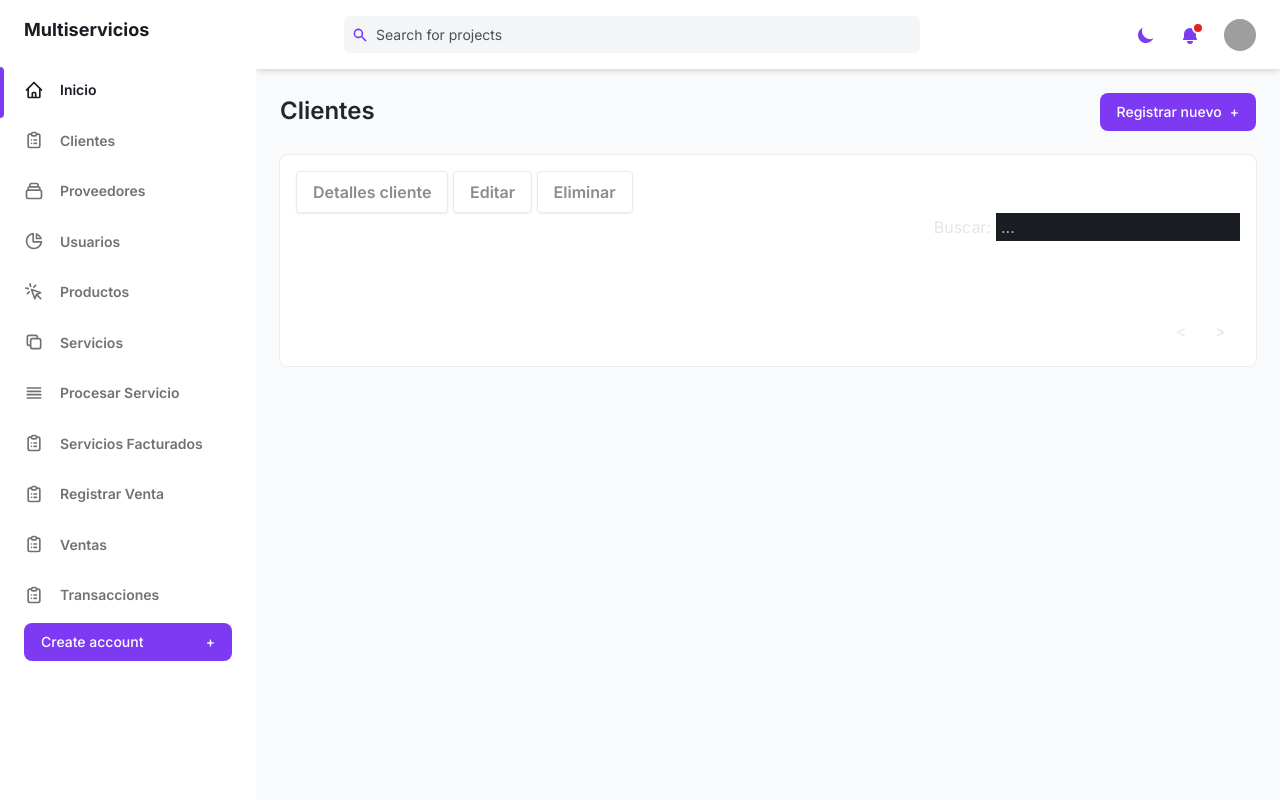
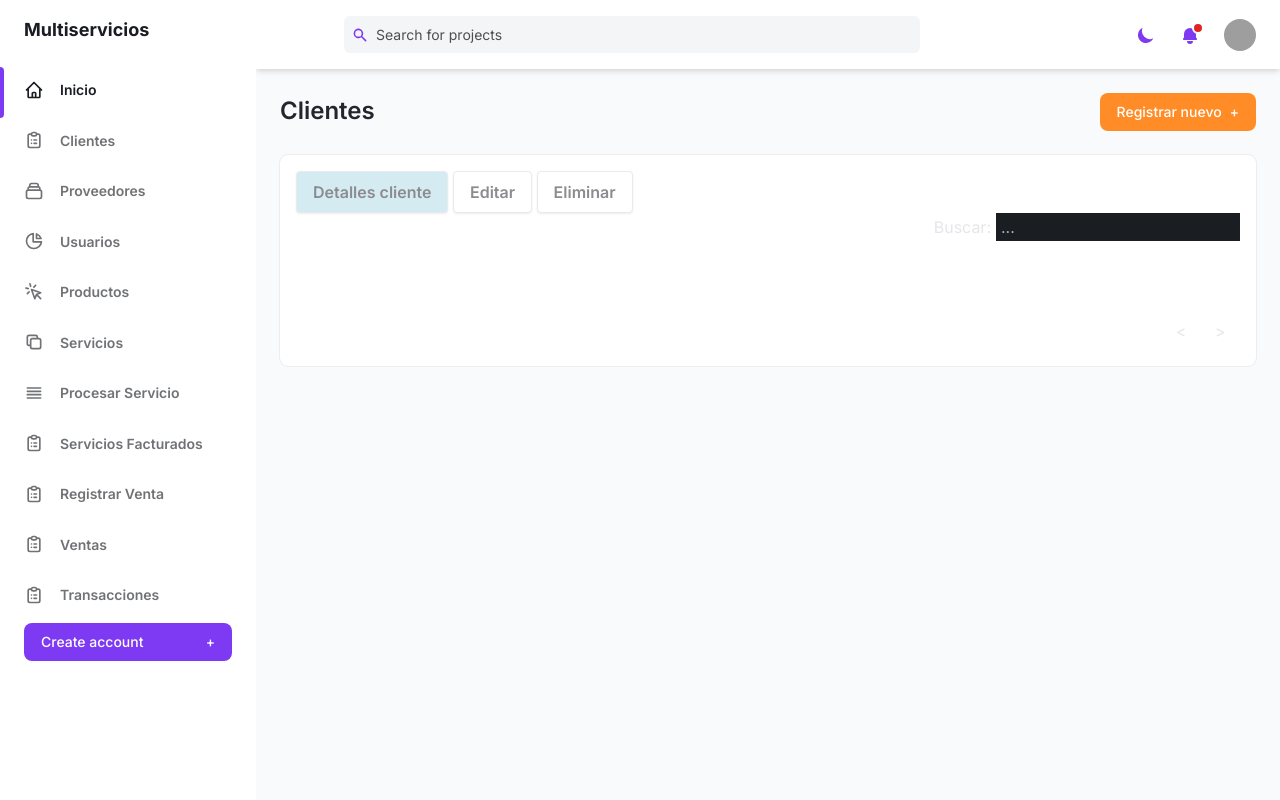
Before and after one commit to FernandoJ07/RV-PGVZ, a Django app: page /clientes in a window 1280 px wide. Run offline with Django 3.2, Linux system fonts and the light colour scheme; the visitor is signed in with stand-in values (Sample User, id 1); data that the repository does not hold is empty; some libraries are stand-ins or nearby versions; grey boxes are pictures that could not be loaded.

Commit message:
archivos

```diff
--- a/core/static/core/css/styles.css
+++ b/core/static/core/css/styles.css
@@ -106,3 +106,12 @@
 .tbody_table{
     margin-top: 20px;
 }
+
+.botones_registrar{
+    background-color: #ff8c26 !important;
+}
+
+.btn_detalles_general{
+    background-color: lightblue !important;
+
+}
--- a/core/static/core/js/app.js
+++ b/core/static/core/js/app.js
@@ -1079,7 +1079,7 @@
 					'text': 'Detalles cliente',
 					'attr':  {
 						'id': 'btn_detalles_cliente',
-						'class': 'bg-white hover:bg-gray-100 text-gray-800 font-semibold py-2 px-4 border border-gray-400 rounded shadow',
+						'class': 'btn_detalles_general bg-white hover:bg-gray-100 text-gray-800 font-semibold py-2 px-4 border border-gray-400 rounded shadow',
 						'disabled': true
 					},
 					'action':
--- a/templates/core/clientes.html
+++ b/templates/core/clientes.html
@@ -9,7 +9,7 @@
         </h1>
 
         <div class="my-6 w-2/16">
-            <button id="btn_cliente_modal_agregar" class="flex items-center justify-between w-full px-4 py-2 text-sm font-medium leading-5 text-white transition-colors duration-150 bg-purple-600 border border-transparent rounded-lg active:bg-purple-600 hover:bg-purple-700 focus:outline-none focus:shadow-outline-purple">
+            <button id="btn_cliente_modal_agregar" class="botones_registrar flex items-center justify-between w-full px-4 py-2 text-sm font-medium leading-5 text-white transition-colors duration-150 bg-purple-600 border border-transparent rounded-lg active:bg-purple-600 hover:bg-purple-700 focus:outline-none focus:shadow-outline-purple">
                 Registrar nuevo
                 <span class="ml-2" aria-hidden="true">+</span>
             </button>
```
